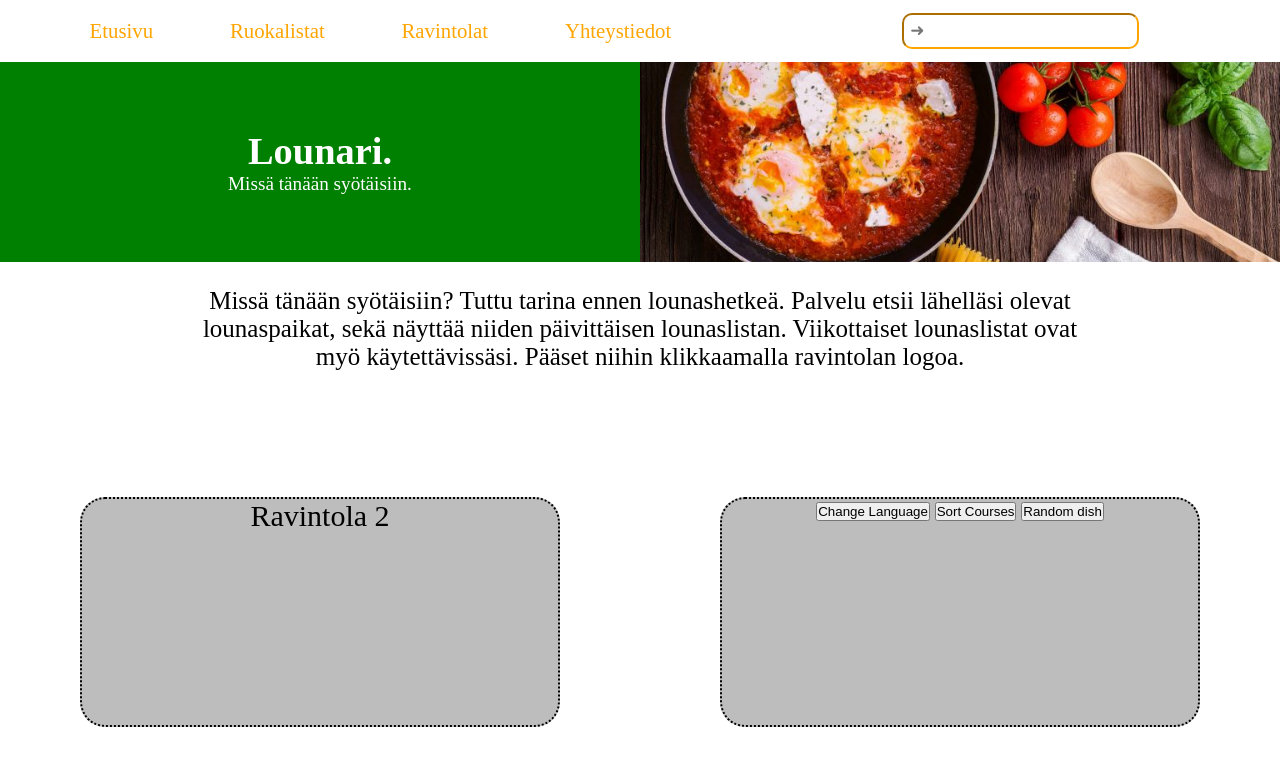
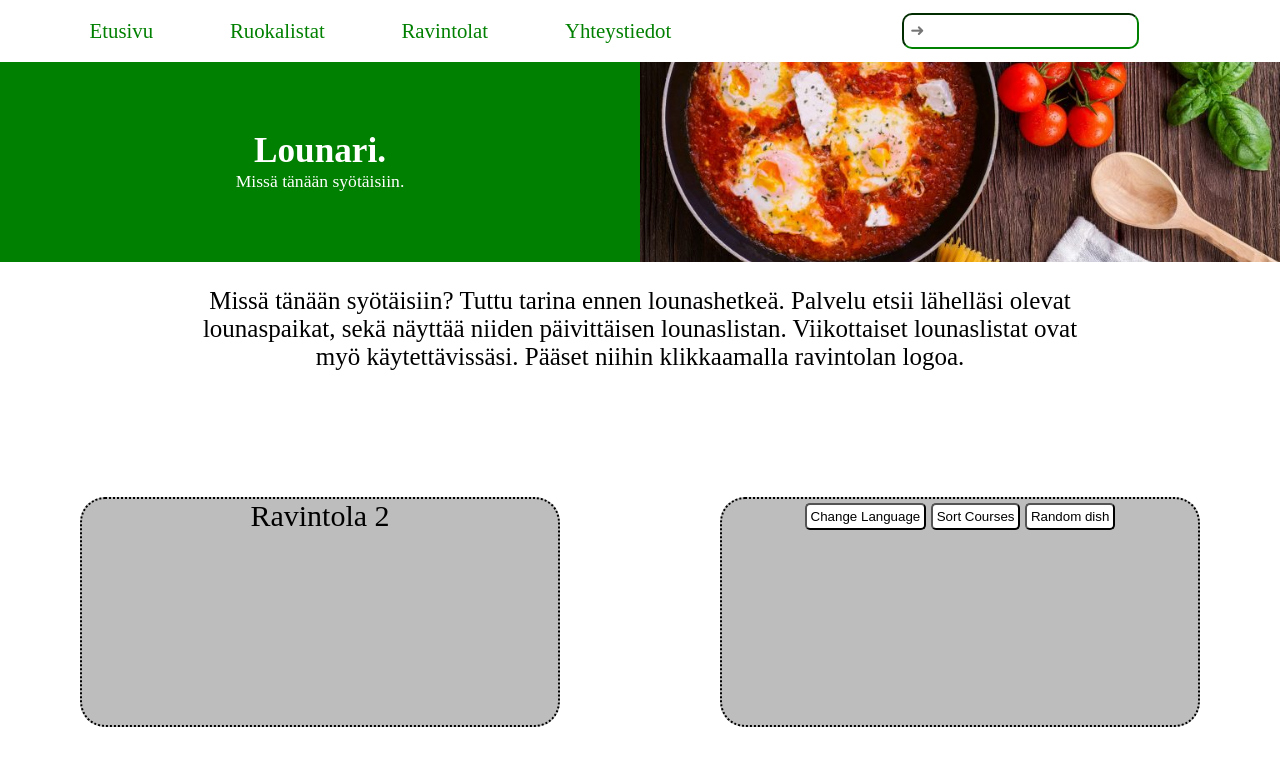
Before and after one commit to oliv3r1/wtmp-starter, a website built with webpack: page src/index.html in a window 1280 px wide. Built offline with nearby package versions, Linux system fonts and the light colour scheme.

Commit message:
muutoksia

```diff
--- a/src/assets/styles.css
+++ b/src/assets/styles.css
@@ -25,7 +25,7 @@ ul li {
 
 ul li a {
   font-size: 1.3em;
-  color: orange;
+  color: green;
   text-decoration: none;
 }
 ul li a:hover {
@@ -41,12 +41,12 @@ ul li a:hover {
   margin-right: 10vw;
   margin-left: 15px;
   font-size: 17px;
-  border-color: orange;
+  border-color: green;
   border-radius: 10px;
 }
 
 .item {
-  font-size: 1.2em;
+  font-size: 1.1em;
   height: 25vh;
   display: flex;
   align-items: center;
@@ -62,7 +62,6 @@ ul li a:hover {
     "left right"
     "info info "
     "box1 box2 ";
-
 }
 
 .left {
@@ -102,7 +101,7 @@ ul li a:hover {
   flex-direction: row;
   justify-content: center;
   text-align: center;
-  margin-bottom: 2em;
+  margin-bottom: 4em;
   background-color: rgb(255, 255, 255);
 }
 
@@ -133,7 +132,7 @@ ul li a:hover {
   }
 }
 
-.textbox{
+.textbox {
   width: 75%;
   height: 230px;
   background-color: rgb(189, 189, 189);
@@ -143,8 +142,8 @@ ul li a:hover {
   border: 2px dotted black;
 }
 
-.textbox2{
-  background-color: rgb(189, 189, 189);;
+.textbox2 {
+  background-color: rgb(189, 189, 189);
   width: 75%;
   height: 230px;
   max-width: 90%;
@@ -154,3 +153,14 @@ ul li a:hover {
   border-radius: 25px;
   border: 2px dotted black;
 }
+
+#Language,
+#sortCourses,
+#randomBtn {
+  border-color: black;
+  border-radius: 5px;
+  margin-top: 0.3em;
+  padding: 0.3em;
+  color: black;
+  background-color: rgb(255, 255, 255);
+}
```
